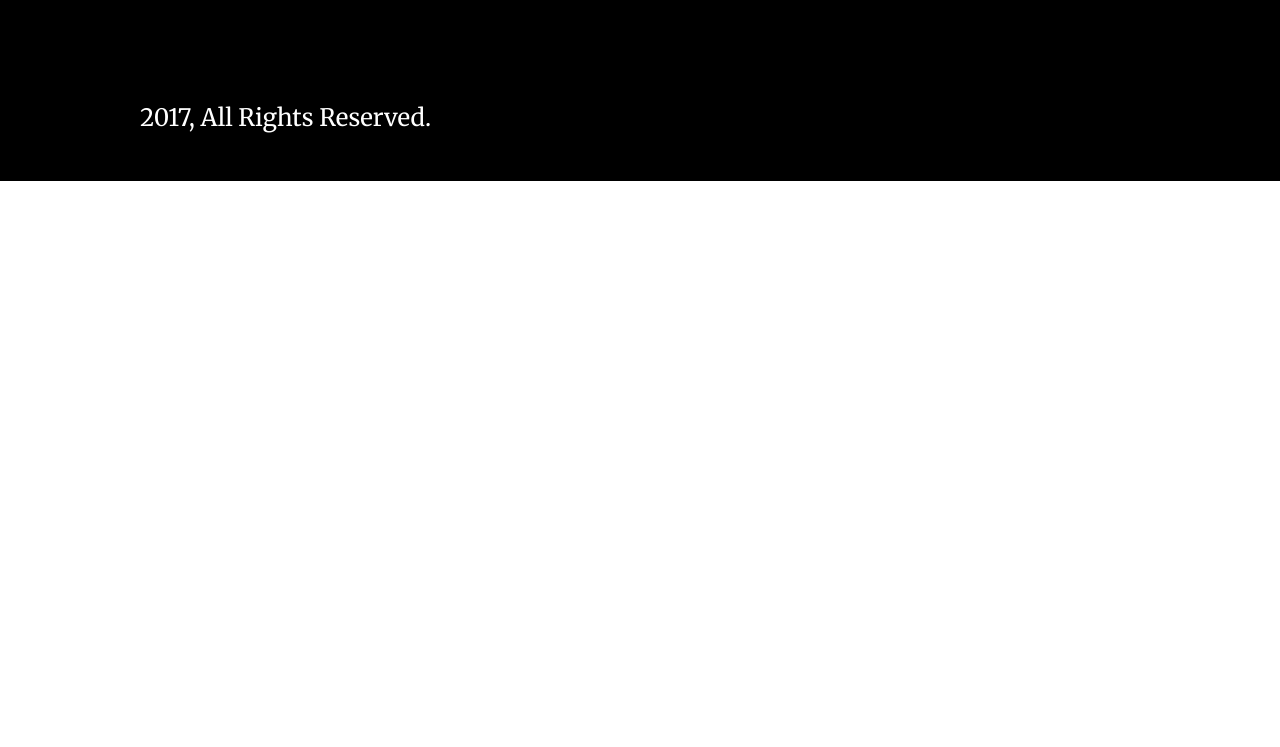
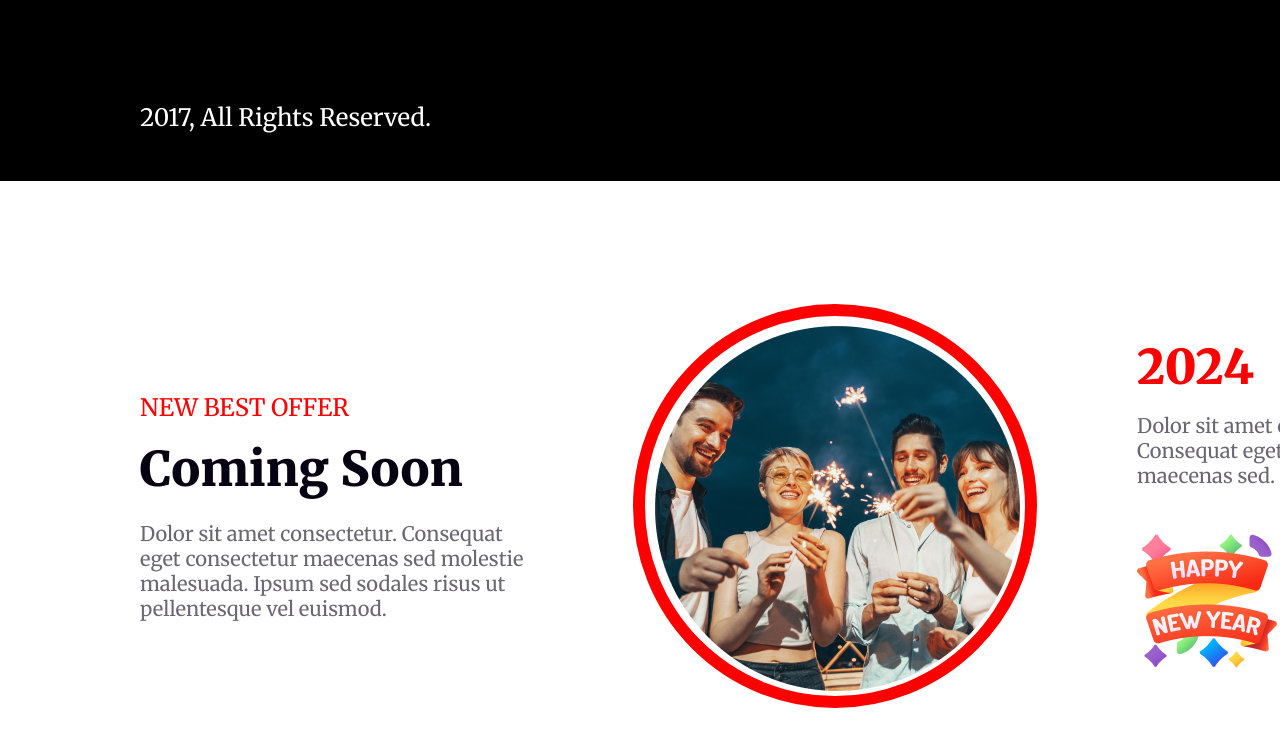
Before and after one commit to Jaynab94/B9-A1, a plain HTML site: page index.html in a window 1280 px wide. Shown: the part 4594-5341 px from the top of the page. Before the commit the page ends 4775 px from the top, so only its background shows below. Drawn offline with Linux system fonts and the light colour scheme.

Commit message:
binus section 1 complete

```diff
--- a/index.html
+++ b/index.html
@@ -186,11 +186,38 @@
 
 
 
+    </footer>
+
+    <!-- bonus section -->
+
+    <!-- comming soon secction -->
+
+
+    <section class="comming-soon">
+
+        <div class="new-best-offer">
+            <h3 class="best-offer-title">NEW BEST OFFER</h3>
+            <h2 class="offers-soon">Coming Soon</h2>
+            <p class="offer-descriptions">Dolor sit amet consectetur. Consequat eget consectetur maecenas sed molestie malesuada. Ipsum sed sodales
+                risus ut pellentesque vel euismod. </p>
+
+        </div>
+
+        <div class="profile-picture">
+            <img class="circle-border" src="resources/Ellipse 1.png" alt="">
+        </div>
+
+        <div class="year-logo">
+            <h2 class="year">2024</h2>
+            <p class="year-description">Dolor sit amet consectetur. Consequat eget consectetur maecenas sed.</p>
+            <img class="sticker" src="resources/Group 96.png" alt="">
+
+        </div>
 
 
 
+    </section>
 
-    </footer>
 
 </body>
 
--- a/style/style.css
+++ b/style/style.css
@@ -387,7 +387,106 @@ ul li {
     font-weight: 500;
 
 
+}
+
+/* bonus section 1 design .comming soon */
+.comming-soon {
+
+    background-color: #FFF;
+
+    width: 1400px;
+    height: 410px;
+    margin: 120px 140px;
+    display: flex;
+    align-items: center;
+    gap: 100px;
+
+}
+
+.new-best-offer {}
+
+.best-offer-title {
+
+
+    color: #F00;
+
+
+    font-size: 24px;
+
+    font-weight: 500;
+
+    margin-bottom: 16px;
+
+}
+
+.offers-soon {
+
+    color: #070211;
+
+    font-size: 48px;
+
+    font-weight: 900;
+    margin-bottom: 22px;
+
+
+}
+
+.offer-descriptions {
+    width: 393px;
+    color: rgba(7, 2, 17, 0.60);
+
+    font-size: 20px;
+
+    font-weight: 400;
+    width: 393px;
+    margin-bottom: px;
+
+}
+
+
+.profile-picture {
+
+    width: 360px;
+    height: 360px;
+
+    border: 12px solid #F00;
+    border-radius: 50%;
+    padding: 10px;
+
+}
 
 
 
+
+
+
+
+.year {
+    color: #F00;
+
+    font-size: 48px;
+
+    font-weight: 700;
+    margin-bottom: 16px;
+
 }
+
+.year-description {
+    width: 310px;
+    margin-bottom: 43px;
+    color: rgba(7, 2, 17, 0.60);
+
+    font-size: 20px;
+
+    font-weight: 400;
+
+}
+
+.sticker {
+
+    width: 140px;
+    height: 140px;
+
+}
+
+.circle-border {}
```
